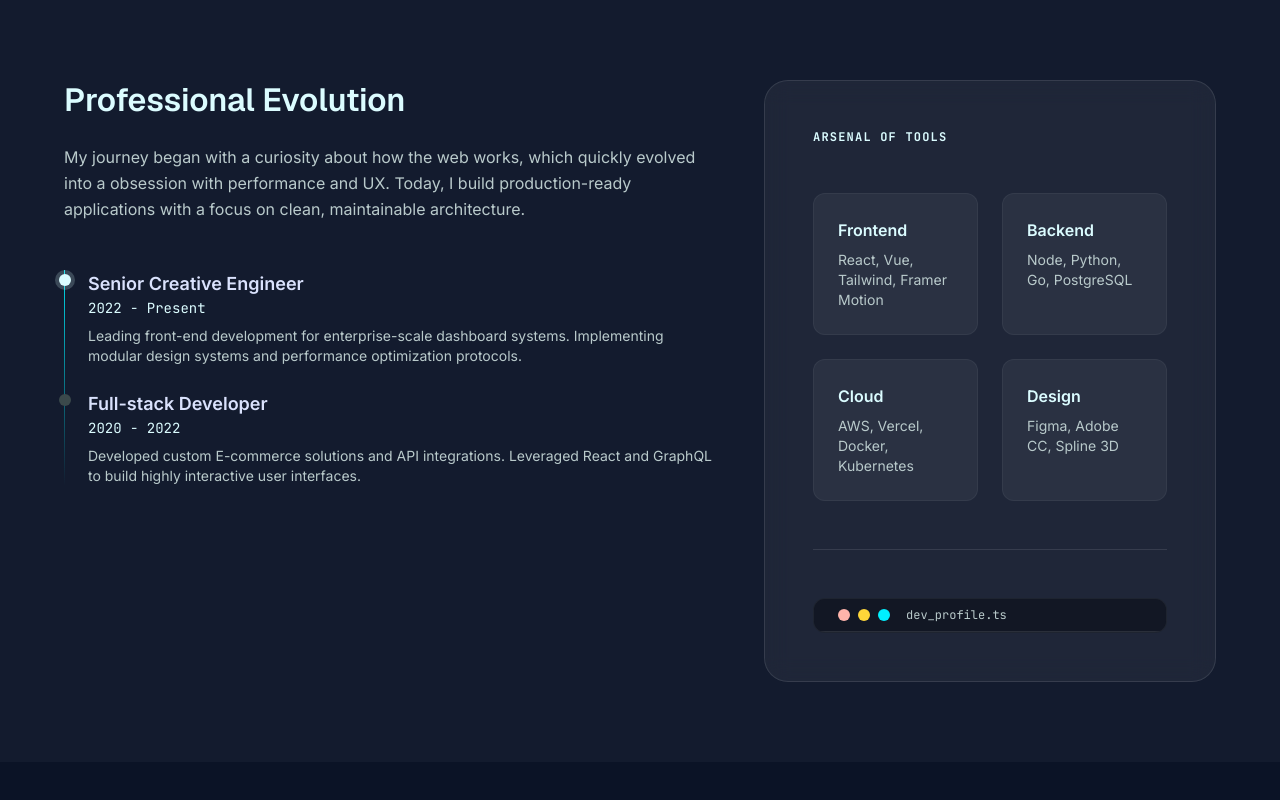
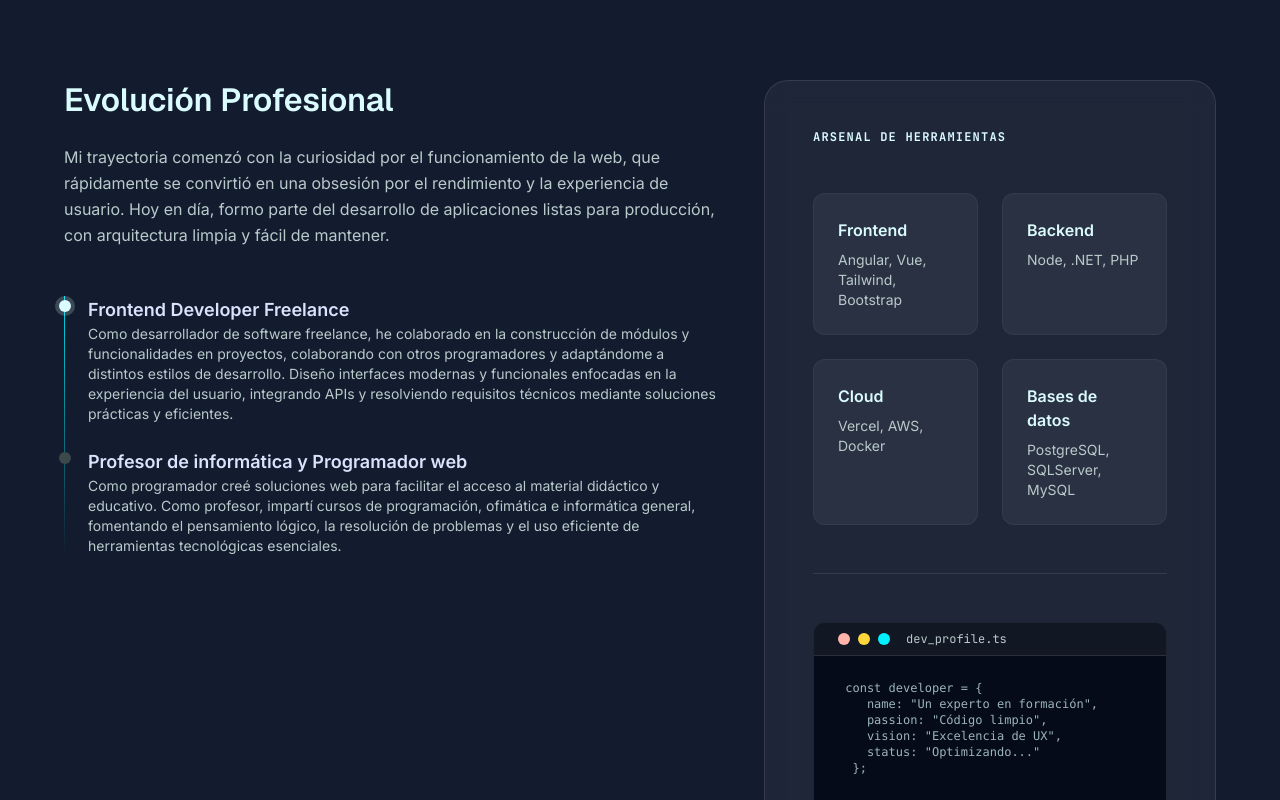
Before and after one commit to ixcajoc/portafolio, an Angular app: page / in a window 1280 px wide. Shown: the part 800-1600 px from the top of the page. Built offline with nearby package versions, Linux system fonts and the light colour scheme.

Commit message:
add: SKILL SECTION. Generals styles. Remove of some tools from my arsenal

```diff
--- a/src/app/components/skills-section/skills-section.component.html
+++ b/src/app/components/skills-section/skills-section.component.html
@@ -5,53 +5,71 @@
           <!-- Left: Bio & Timeline -->
           <div class="lg:col-span-7 space-y-lg">
             <div>
-              <h2 class="font-headline-md text-headline-md text-primary mb-md">Professional Evolution</h2>
+              <h2 class="font-headline-md text-headline-md text-primary mb-md">Evolución Profesional</h2>
               <p class="text-on-surface-variant leading-relaxed mb-lg">
-                My journey began with a curiosity about how the web works, which quickly evolved into a obsession with
-                performance and UX. Today, I build production-ready applications with a focus on clean, maintainable
-                architecture.
+                Mi trayectoria comenzó con la curiosidad por el funcionamiento de la web,
+                que rápidamente se convirtió en una obsesión por el rendimiento y la experiencia de usuario.
+                Hoy en día, formo parte del desarrollo de aplicaciones listas para producción, con arquitectura limpia y fácil de mantener.
               </p>
             </div>
             <!-- Timeline -->
             <div class="space-y-md relative pl-md">
-              <div class="absolute left-0 top-0 bottom-0 w-px timeline-gradient"></div>
+              <!-- <div class="absolute left-0 top-0 bottom-0 w-px timeline-gradient"></div>
               <div class="relative">
                 <div class="absolute -left-[29px] top-1 w-3 h-3 rounded-full bg-primary ring-4 ring-primary/20"></div>
                 <h3 class="font-bold text-lg">Senior Creative Engineer</h3>
                 <p class="text-primary font-code-sm text-sm mb-xs">2022 - Present</p>
                 <p class="text-on-surface-variant text-sm">Leading front-end development for enterprise-scale dashboard
                   systems. Implementing modular design systems and performance optimization protocols.</p>
+              </div> -->
+              <div class="absolute left-0 top-0 bottom-0 w-px timeline-gradient"></div>
+              <div class="relative">
+                <div class="absolute -left-[29px] top-1 w-3 h-3 rounded-full bg-primary ring-4 ring-primary/20"></div>
+                <h3 class="font-bold text-lg">Frontend Developer Freelance</h3>
+                <!-- <p class="text-primary font-code-sm text-sm mb-xs">2022 - Present</p> -->
+                <p class="text-on-surface-variant text-sm">
+
+                  Como desarrollador de software freelance, he colaborado en la construcción de módulos y funcionalidades en proyectos,
+                  colaborando con otros programadores y adaptándome a distintos estilos de desarrollo. Diseño interfaces modernas y funcionales
+                  enfocadas en la experiencia del usuario, integrando APIs y resolviendo requisitos técnicos mediante soluciones prácticas y eficientes.
+                </p>
               </div>
               <div class="relative">
                 <div class="absolute -left-[29px] top-1 w-3 h-3 rounded-full bg-outline-variant"></div>
-                <h3 class="font-bold text-lg">Full-stack Developer</h3>
-                <p class="text-primary font-code-sm text-sm mb-xs">2020 - 2022</p>
-                <p class="text-on-surface-variant text-sm">Developed custom E-commerce solutions and API integrations.
-                  Leveraged React and GraphQL to build highly interactive user interfaces.</p>
+                <h3 class="font-bold text-lg">Profesor de informática y Programador web</h3>
+                <!-- <p class="text-primary font-code-sm text-sm mb-xs">2020 - 2022</p> -->
+                <p class="text-on-surface-variant text-sm">
+                  Como programador creé soluciones web para facilitar el acceso al material didáctico y educativo.
+                  Como profesor, impartí cursos de programación, ofimática e informática general, fomentando el pensamiento lógico,
+                  la resolución de problemas y el uso eficiente de herramientas tecnológicas esenciales. </p>
               </div>
             </div>
           </div>
           <!-- Right: Arsenal of Tools -->
           <div class="lg:col-span-5">
             <div class="glass-card p-lg rounded-3xl h-full flex flex-col">
-              <h3 class="font-label-caps text-label-caps text-primary uppercase mb-lg">Arsenal of Tools</h3>
+              <h3 class="font-label-caps text-label-caps text-primary uppercase mb-lg">Arsenal de Herramientas</h3>
               <div class="grid grid-cols-2 gap-md">
                 <div class="p-md rounded-xl bg-white/5 border border-white/5 hover:border-primary/20 transition-all">
                   <p class="font-bold text-primary mb-xs">Frontend</p>
-                  <p class="text-sm text-on-surface-variant">React, Vue, Tailwind, Framer Motion</p>
+                  <p class="text-sm text-on-surface-variant">Angular, Vue, Tailwind, Bootstrap</p>
                 </div>
                 <div class="p-md rounded-xl bg-white/5 border border-white/5 hover:border-primary/20 transition-all">
                   <p class="font-bold text-primary mb-xs">Backend</p>
-                  <p class="text-sm text-on-surface-variant">Node, Python, Go, PostgreSQL</p>
+                  <p class="text-sm text-on-surface-variant">Node, .NET, PHP</p>
                 </div>
                 <div class="p-md rounded-xl bg-white/5 border border-white/5 hover:border-primary/20 transition-all">
                   <p class="font-bold text-primary mb-xs">Cloud</p>
-                  <p class="text-sm text-on-surface-variant">AWS, Vercel, Docker, Kubernetes</p>
+                  <p class="text-sm text-on-surface-variant">Vercel, AWS, Docker</p>
                 </div>
                 <div class="p-md rounded-xl bg-white/5 border border-white/5 hover:border-primary/20 transition-all">
+                  <p class="font-bold text-primary mb-xs">Bases de datos</p>
+                  <p class="text-sm text-on-surface-variant">PostgreSQL, SQLServer, MySQL</p>
+                </div>
+                <!-- <div class="p-md rounded-xl bg-white/5 border border-white/5 hover:border-primary/20 transition-all">
                   <p class="font-bold text-primary mb-xs">Design</p>
                   <p class="text-sm text-on-surface-variant">Figma, Adobe CC, Spline 3D</p>
-                </div>
+                </div> -->
               </div>
               <!-- Code Snippet -->
               <div class="mt-lg pt-lg border-t border-white/10">
@@ -62,12 +80,17 @@
                     <div class="w-3 h-3 rounded-full bg-primary-container"></div>
                     <span class="ml-2 font-code-sm text-xs text-on-surface-variant">dev_profile.ts</span>
                   </div>
-                  <!-- <pre class="p-md font-code-sm text-xs text-primary/70"><code>const developer = {
-  name: "Expertly Nascent",
-  passion: "Clean Code",
-  vision: "UX Excellence",
-  status: "Optimizing..."
-};</code></pre> -->
+                  <pre class="p-md  font-code-sm text-xs text-left text-primary/70">
+<code> {{
+  `const developer = {
+    name: "Un experto en formación",
+    passion: "Código limpio",
+    vision: "Excelencia de UX",
+    status: "Optimizando..."
+  };`
+}}
+                  </code>
+                  </pre>
                 </div>
               </div>
             </div>
```
